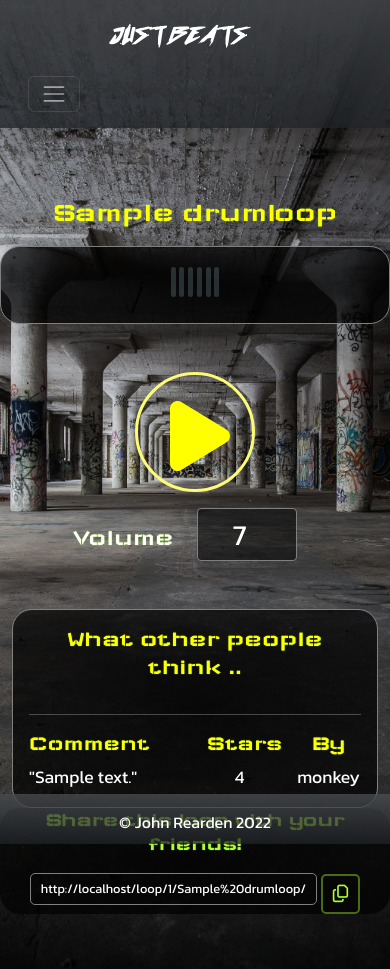
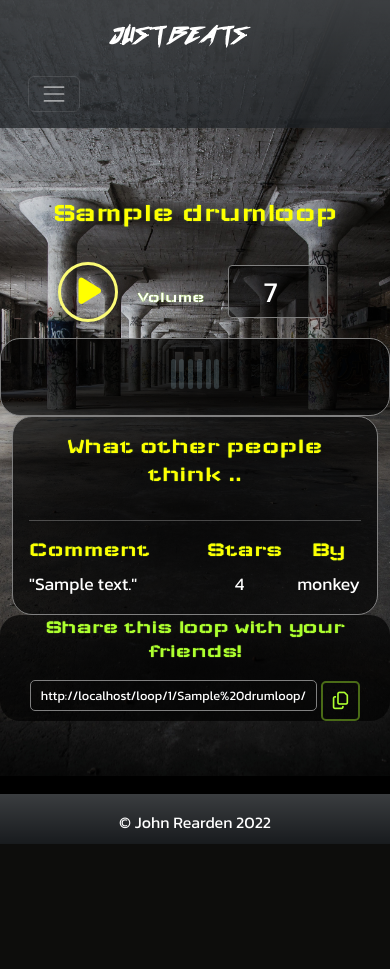
Before and after one commit to johnrearden/just-beats, a Django app: a page that uses templates/loop_detail.html in a window 390 px wide. After the commit the page ends 844 px from the top, so only its background shows below. Run offline with Django 3.2, Linux system fonts and the light colour scheme; data comes from the database, SQL or seed files in the repository; tables that the repository leaves empty hold one stand-in row (values such as "Sample post"); some libraries are stand-ins or nearby versions.

Commit message:
Change order of cols in loop detail on small screens to show play button at top

```diff
--- a/just_beats/settings.py
+++ b/just_beats/settings.py
@@ -30,7 +30,7 @@ TEMPLATES_DIR = os.path.join(BASE_DIR, 'templates')
 SECRET_KEY = os.environ.get('SECRET_KEY')
 
 # SECURITY WARNING: don't run with debug turned on in production!
-DEBUG = True
+DEBUG = False
 
 X_FRAME_OPTIONS = 'SAMEORIGIN'
 
--- a/static/css/style.css
+++ b/static/css/style.css
@@ -209,6 +209,19 @@ button:hover, .imitation-button:hover {
     .copy-icon {
         margin-left: 0;
         margin-top: 10px;
+    }
+    .large-play-button {
+        font-size: 30px;
+        width: 60px;
+        height: 60px;
+        border-radius: 50%;
+    }
+    .play-button-icon {
+        transform: translateX(2px);
+        pointer-events: none;
+    }
+    #loop-detail-volume, #loop-detail-volume-label {
+        font-size: 1rem;
     }
 }
 
--- a/templates/loop_detail.html
+++ b/templates/loop_detail.html
@@ -7,7 +7,7 @@
 <div class="container-fluid">
 
     <!--This row displays the loop name and its creator-->
-    <div class="row text-center mb-md-5">
+    <div class="row text-center m-0 mb-md-5">
         <div class="col-md-6 offset-md-3">
             <h1 id="loop-name-heading" class="d-inline-block p-2">{{ loop.name }}</h1>
             <div class="d-none d-md-inline-block"> by </div>
@@ -17,7 +17,7 @@
 
     <div class="row">
         <!--This column displays the beats of each track in read-only form-->
-        <div class="col-12 col-lg-5 darker-background light-border p-3">
+        <div class="col-12 col-lg-5 order-2 order-lg-1 darker-background light-border p-3">
             {% for track in tracks %}
             <div class="row text-center">
                 <div class="col-12 col-md-4 text-white text-center align-self-center d-none d-md-block">
@@ -43,22 +43,23 @@
         </div>
 
         <!--This column contains a play/pause button and a volume control-->
-        <div class="col-lg-2 offset-lg-0 justify-content-center text-center align-contents-center p-5">
+        <div class="col-lg-2 offset-lg-0 order-1 order-lg-2 justify-content-center text-center
+                    align-contents-center p-0 p-md-5 d-inline-block d-lg-block">
             <!--A button to play/pause the audio-->
-            <button id="detail-play-button" class="large-play-button mb-3"
+            <button id="detail-play-button" class="large-play-button m-3"
                 data-id="{{ loop.id }}" data-tempo="{{ loop.tempo }}"
                 aria-label="play and pause toggle button">
                 <i class="fa-solid fa-play play-button-icon"></i>
                 <i class="fa-solid fa-pause pause-button-icon d-none"></i>
             </button>
-            <div>
+           <!--  <div> -->
                 <!--A number input to control the volume-->
-                <label for="loop-detail-volume">Volume</label>
+                <label id="loop-detail-volume-label" for="loop-detail-volume">Volume</label>
                 <input type="number" id="loop-detail-volume" min="0" max="10" value="7">
-            </div>
+           <!--  </div> -->
         </div>
 
-        <div class="col-12 col-lg-5">
+        <div class="col-12 col-lg-5 order-3 order-lg-3">
             <!--Container for list of previous reviews-->
             <div class="container-fluid darker-background light-border p-3">
                 <div class="row">
```
